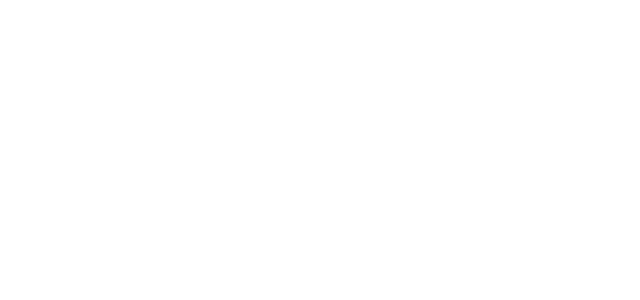
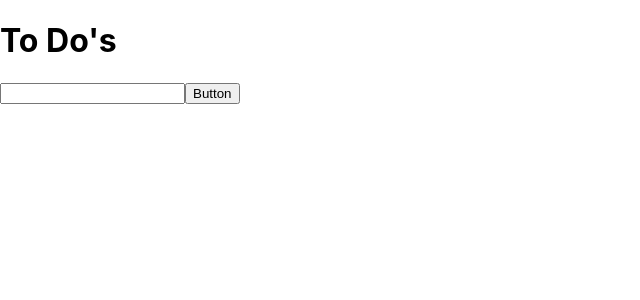
Before and after one commit to HartMason/to-do-application, a React (Create React App) app: page / in a window 1280 px wide. Shown: the top 300 px of the page, without its empty margins (0-640 px from the left). Built offline with nearby package versions, Linux system fonts and the light colour scheme.

Commit message:
onClickHandler is showing true and false in the console

```diff
--- a/src/App.js
+++ b/src/App.js
@@ -1,7 +1,39 @@
 import "./App.css";
+import React, {Component} from "react";
+import { render } from "@testing-library/react";
 
-function App() {
-  return <div className="App"></div>;
+class App extends Component {
+  constructor(props) {
+    super(props);
+    this.state = {
+      isClicked: false,
+      todos: [],
+      text: ''
+    };
+  }
+
+
+  onChange = e => {
+    this.setState({
+      text: e.target.value
+    })
+  }
+
+  onClickHandler = () => {
+    console.log(this.state.isClicked)
+    this.setState({isClicked: !this.state.isClicked})
+  }
+
+
+  render () {
+  return (
+    <div>
+    <h1>To Do's</h1>
+    <input value={this.state.text} onChange={this.onChange}/>
+    <button onClick={this.onClickHandler}>Button</button>
+    </div>
+    )
+  }
 }
 
 export default App;
```
